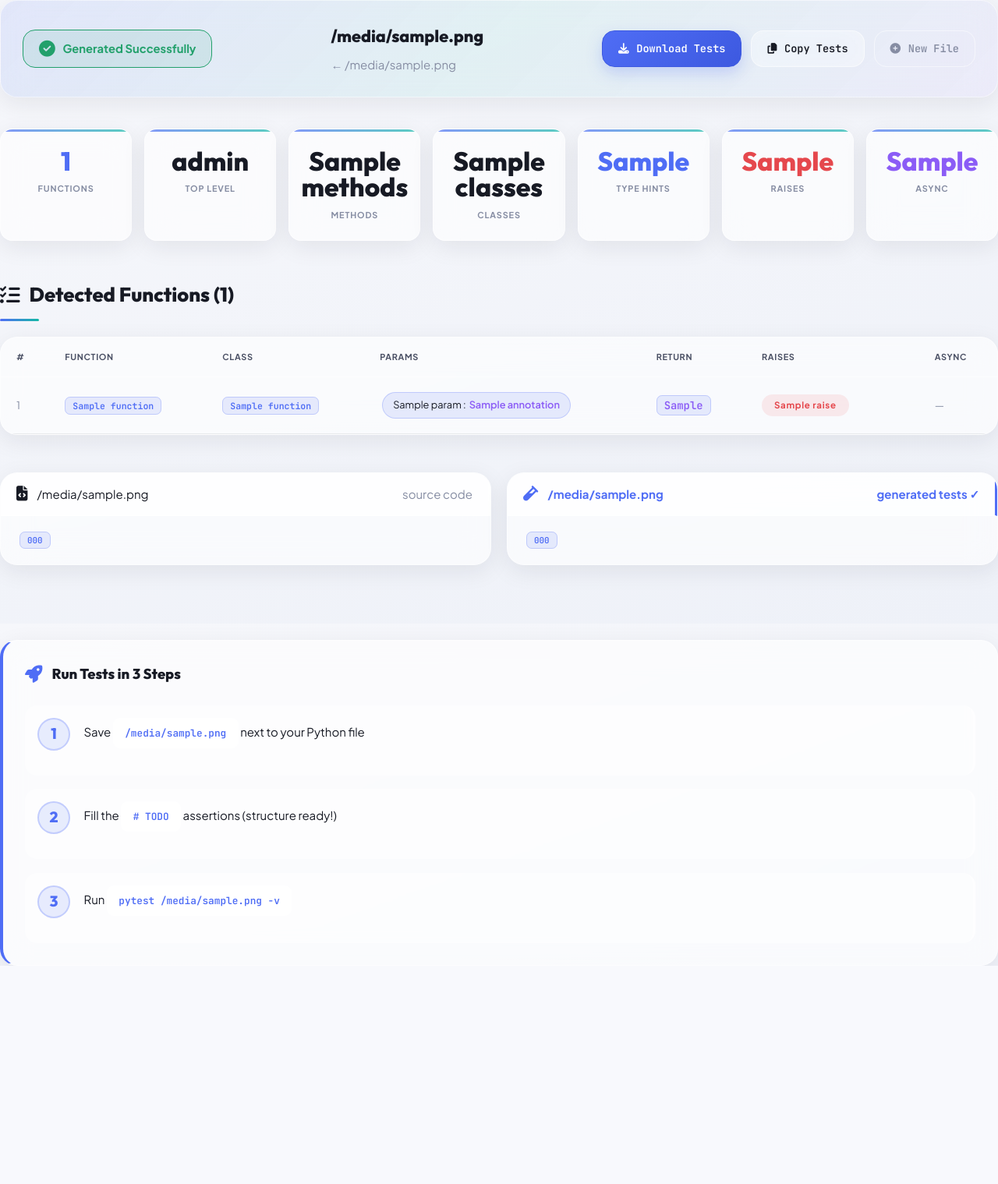
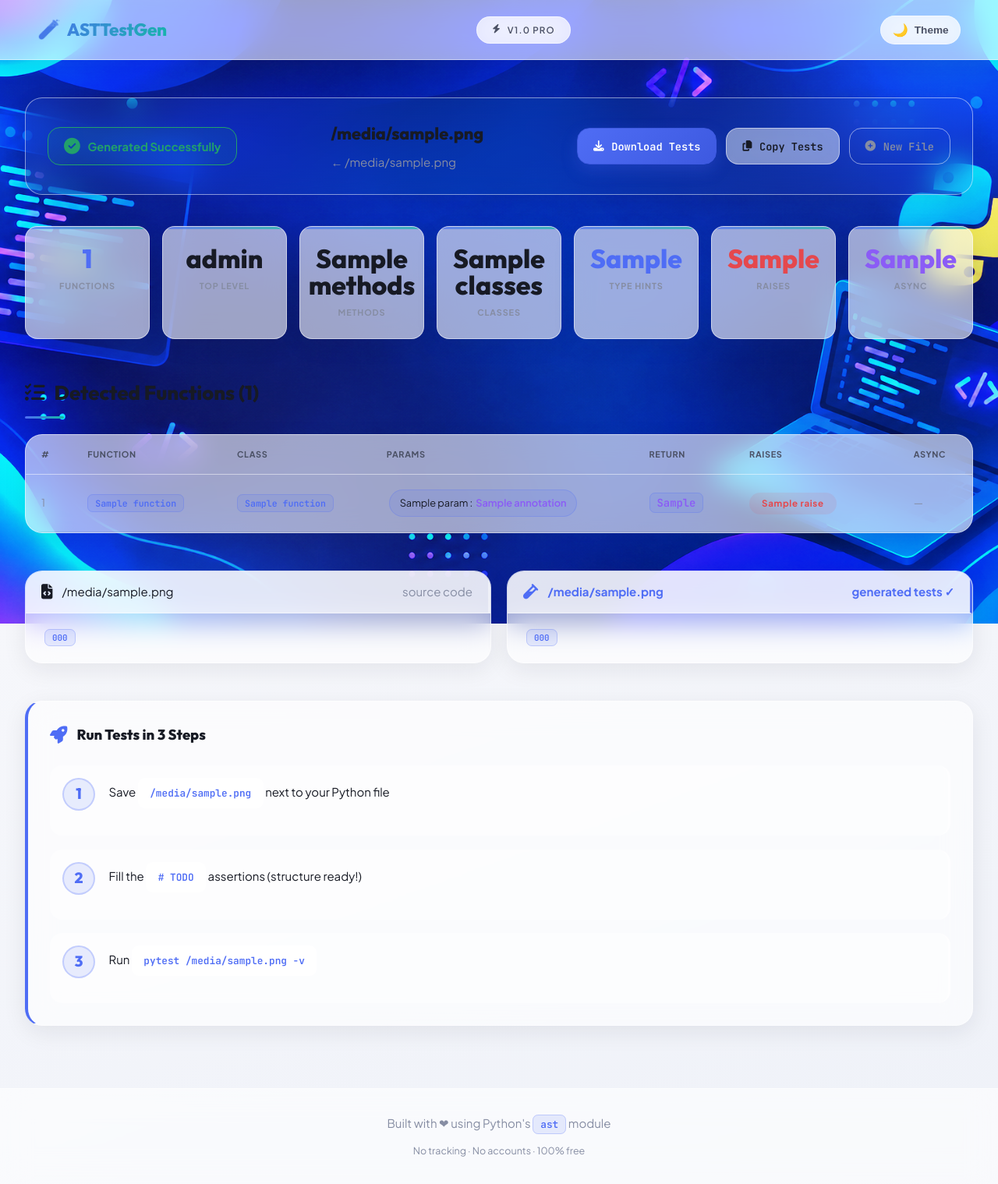
Before and after one commit to Alishba-35/auto_test_gen, a Flask app: template app/templates/result.html in a window 1280 px wide. Shown: the whole page at 78% size. Before the commit the page ends 1239 px from the top, so only its background shows below. Run offline with Flask 3, Linux system fonts and the light colour scheme; the template is opened without the code that fills it: most values are stand-ins (such as "Sample title", 1, 10 or a date in 2020); parts of the project's set-up code (start-up, migrations or seed data) failed here and were passed over.

Commit message:
Fix favicon and background image

```diff
--- a/app/templates/index.html
+++ b/app/templates/index.html
@@ -9,17 +9,17 @@
     <link
       rel="icon"
       type="image/png"
-      href="/static/icon.png"
+      href="static/icon.jpg"
     />
     <link
       rel="apple-touch-icon"
-      href="/static/icon.png"
+      href="static/icon.jpg"
     />
 
     <!-- Stylesheet -->
     <link
       rel="stylesheet"
-      href="/static/style.css"
+      href="static/style.css"
     />
 
     <!-- Icons -->
--- a/app/templates/result.html
+++ b/app/templates/result.html
@@ -7,26 +7,40 @@
     <title>Generated Tests - Auto Test Generator</title>
 
     <!-- Favicon -->
-    <link
-      rel="icon"
-      type="image/png"
-      href="{{ url_for('static', filename='favicon.png') }}"
-    />
-
-    <!-- Font Awesome -->
+    <link rel="icon" type="image/png" href="/static/icon.jpg" />
+    <link rel="apple-touch-icon" href="/static/icon.jpg" />
     <link
       rel="stylesheet"
       href="https://cdnjs.cloudflare.com/ajax/libs/font-awesome/6.5.2/css/all.min.css"
     />
 
     <!-- Your CSS -->
-    <link
-      rel="stylesheet"
-      href="{{ url_for('static', filename='style.css') }}"
-    />
+    <link rel="stylesheet" href="/static/style.css" />
   </head>
 
   <body>
+    <!-- Ambient background layers -->
+    <div class="particles-bg"></div>
+    <div class="bg-image" id="bgImage"></div>
+    <div class="gradient-overlay"></div>
+
+    <!-- Header -->
+    <header class="site-header">
+      <div class="header-left">
+        <a href="/" class="logo">
+          <span class="logo-icon">🧪</span>
+          <span class="logo-text">ASTTestGen</span>
+        </a>
+      </div>
+      <nav class="site-nav">
+        <span class="nav-tag"><i class="fas fa-bolt"></i> v1.0 Pro</span>
+      </nav>
+      <button class="theme-toggle" id="themeToggle">
+        <span class="icon">🌙</span> Theme
+      </button>
+    </header>
+
+    <main class="main-content">
       <!-- Result Header -->
       <div class="result-hero">
         <div class="result-topbar">
@@ -282,34 +296,58 @@
           </div>
         </div>
       </div>
+    </main>
 
-    <!-- Copy Tests Script -->
+    <footer class="site-footer">
+      <div class="footer-content">
+        <span class="muted"
+          >Built with ❤ using Python's <code>ast</code> module</span
+        >
+        <span class="footer-stats">No tracking · No accounts · 100% free</span>
+      </div>
+    </footer>
+
     <script>
+      // Load the heavy background image off the critical path.
+      (function () {
+        const bgEl = document.getElementById("bgImage");
+        const img = new Image();
+        img.onload = () => bgEl.classList.add("loaded");
+        img.src = "/static/background.png";
+      })();
+
+      // Theme toggle (persisted)
+      const themeToggle = document.getElementById("themeToggle");
+      const savedTheme = localStorage.getItem("theme");
+      if (savedTheme)
+        document.documentElement.setAttribute("data-theme", savedTheme);
+
+      themeToggle.addEventListener("click", () => {
+        const html = document.documentElement;
+        const next =
+          html.getAttribute("data-theme") === "dark" ? "light" : "dark";
+        html.setAttribute("data-theme", next);
+        localStorage.setItem("theme", next);
+      });
+
+      // Copy Tests
       function copyTests() {
         const code = document.getElementById("testCode").innerText;
-
         const btn = document.getElementById("copyBtn");
-
         const originalHTML = btn.innerHTML;
 
         navigator.clipboard
           .writeText(code)
-
           .then(() => {
             btn.innerHTML = '<i class="fas fa-check"></i> Copied!';
-
             btn.classList.add("success");
-
             setTimeout(() => {
               btn.innerHTML = originalHTML;
-
               btn.classList.remove("success");
             }, 2500);
           })
-
           .catch(() => {
             btn.innerHTML = '<i class="fas fa-exclamation"></i> Failed';
-
             setTimeout(() => {
               btn.innerHTML = originalHTML;
             }, 2000);
--- a/static/style.css
+++ b/static/style.css
@@ -189,7 +189,7 @@
       transparent 45%
     ),
     var(--bg-overlay),
-    url("/static/background.png") center / cover no-repeat fixed,
+    url("/static/background.jpg") center / cover no-repeat fixed,
     var(--bg-secondary);
   background-blend-mode:
     normal, normal, normal, normal, overlay, normal, normal;
```
Also changed, not shown: static/background.jpg (added), static/icon.jpg (renamed from static/icon.png). Lines whose indentation alone changed are shown as unchanged.
